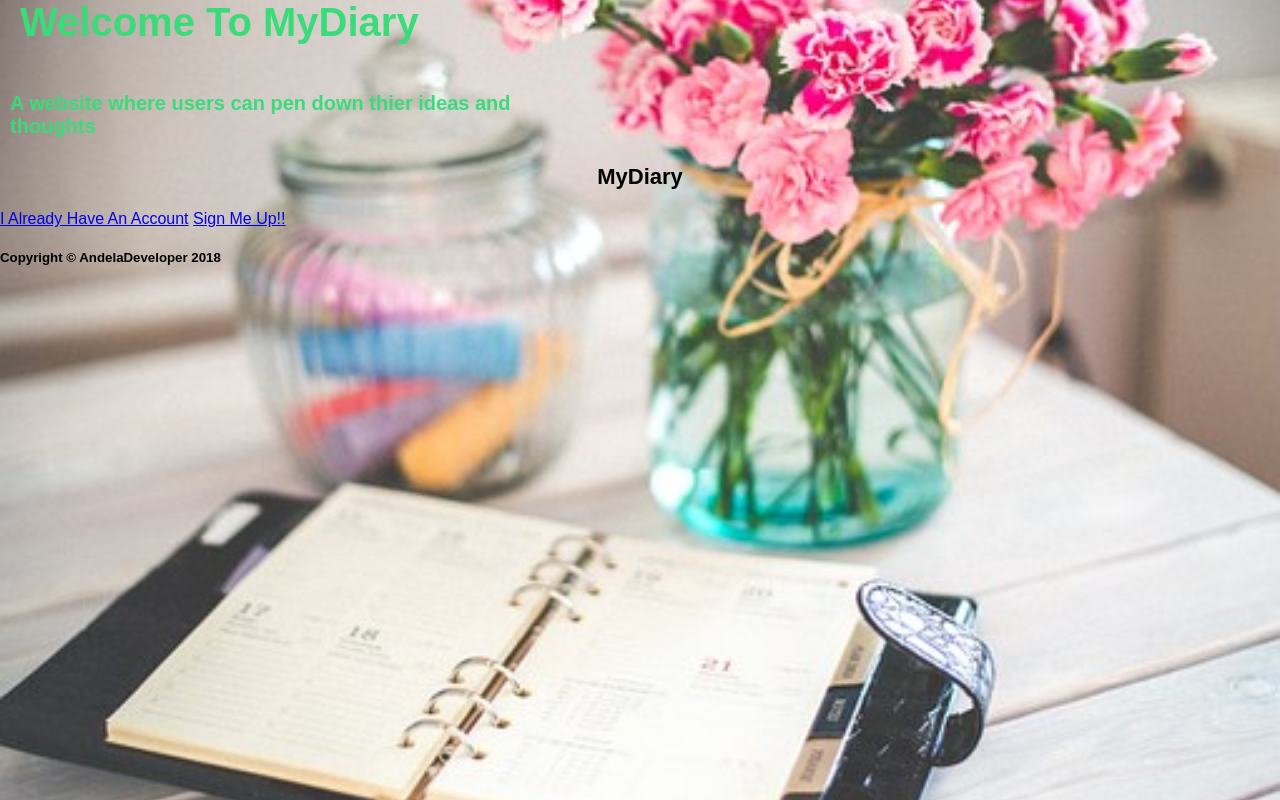
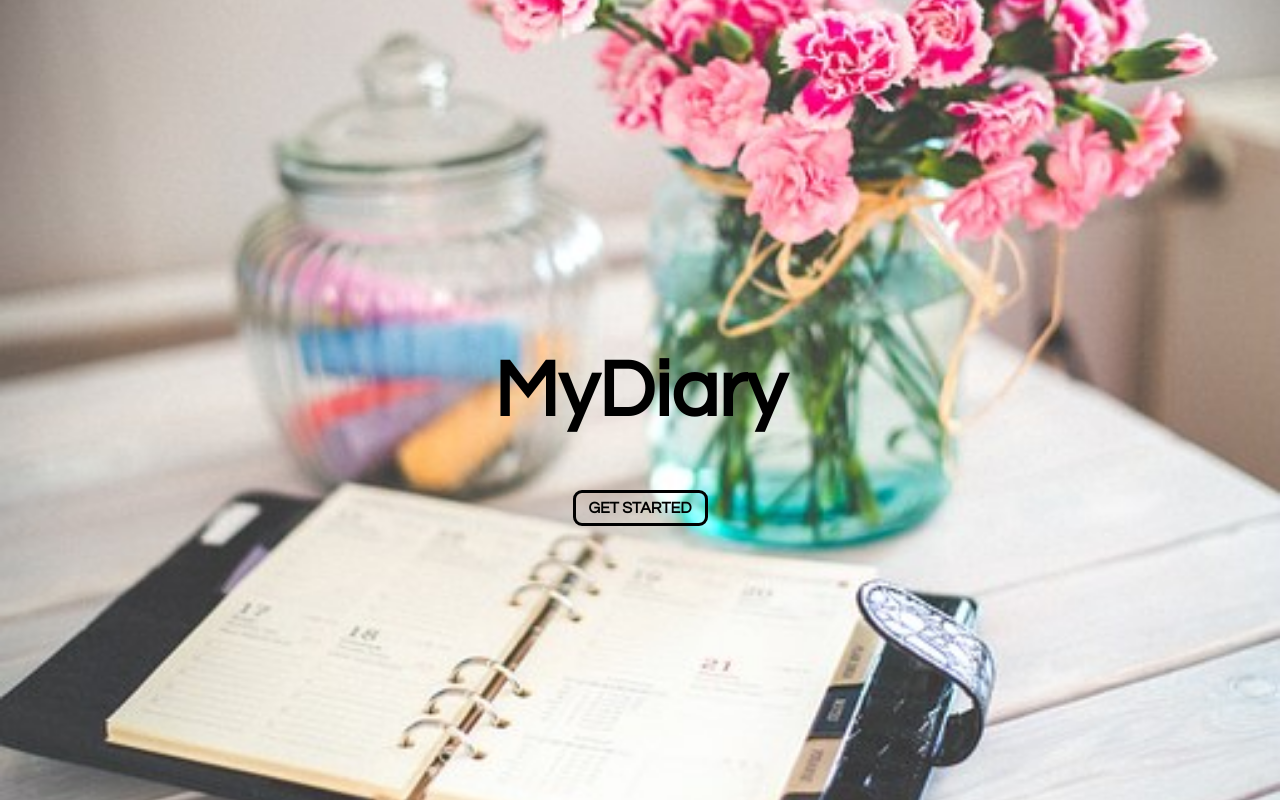
Before and after one commit to Kelvintrc/MyDiary, a plain HTML site: page UI/index.html in a window 1280 px wide. Drawn offline with Linux system fonts and the light colour scheme.

Commit message:
modified user interface

```diff
--- a/UI/index.html
+++ b/UI/index.html
@@ -1,13 +1,10 @@
 <!DOCTYPE html>
 <html>
 <head>
-	<title>My Diary|Welcome</title>
-	<link rel="stylesheet" type="text/css" href="style.css">
-	<meta charset="UTF-8">
-    <meta name="viewport" content="width=device-width, initial-scale=1.0">
-    <style type="text/css">
+    <meta charset="utf-8">
+    <title>landing page</title>
+    <style>
     body{
-    		background: url(./images/d.jpg);
     margin: 0;
     padding: 0;
     background-size: cover;
@@ -15,22 +12,59 @@
     font-family: sans-serif;
     height:100vh;
 }
+
+.b1{
+    width: 100%;
+    height: 100%;
+    margin: auto;
+    background: url(./images/d.jpg) no-repeat 50% 50%;
+    top: 0;
+    display: table;
+    background-size: cover;
+}
+.b1 .in1{
+    display: table-cell;;
+    vertical-align: middle;
+    width:100%;
+    max-width: none;
+}
+.content{
+    max-width: 500px;
+    margin: auto;
+    text-align: center;
+}
+.content h1{
+    font-family: "Century Gothic",sans-serif;
+    color: #000;
+    font-size:500%;
+    text-shadow: 0 0 300px #f9f3f4;
+
+}
+.content .btn{
+    border-radius: 9px;
+    color: #000;
+    text-decoration: none;
+    font-family: "Century Gothic",sans-serif;
+    border:3px solid;
+    padding: 7px 13px;
+    font-weight: bold;
+}
+.content .btn:hover{
+    color: #2196f3;
+
+}
+
     </style>
 </head>
 <body>
-	<h1 class="header">Welcome To MyDiary</h1>
-	<h4>A website where users can pen down thier ideas and thoughts</h4>
-	<div class="container">
-        <h1><span class="highlight">My</span>Diary</h1>
-            <div class="wrapper">
-                <div class="button">
-                    <a href="login.html" class="btn">I Already Have An Account</a>
-                    <a href="signup.html" class="btn">Sign Me Up!!</a>
-                </div>
-    </div>
-    <div class="footer">
-        <h5>Copyright &copy AndelaDeveloper 2018</h5>
+  <section class="b1">
+     <div class="in1">
+        <div class="content">
+            <h1>MyDiary</h1>
+            <a class="btn" href="signup.html">GET STARTED</a>
         </div>
 
+     </div>
+  </section>
 </body>
 </html>
--- a/UI/style.css
+++ b/UI/style.css
@@ -1,7 +1,7 @@
 body{
 	margin: 0;
 	padding: 0;
-	background: url(./images/diary.jpg);
+	background: url(./images/book.jpg);
 	background-size: cover;
 	background-position: center;
 	font-family: sans-serif;
@@ -151,6 +151,8 @@ h1{
      font-size: 14px;
      text-transform: uppercase;
 }
+
+}
 footer{
 	float:bottom-left;
 }
```
Also changed, not shown: UI/images/book.jpg (added), UI/images/toto.jpg (added). Lines whose indentation alone changed are shown as unchanged.
